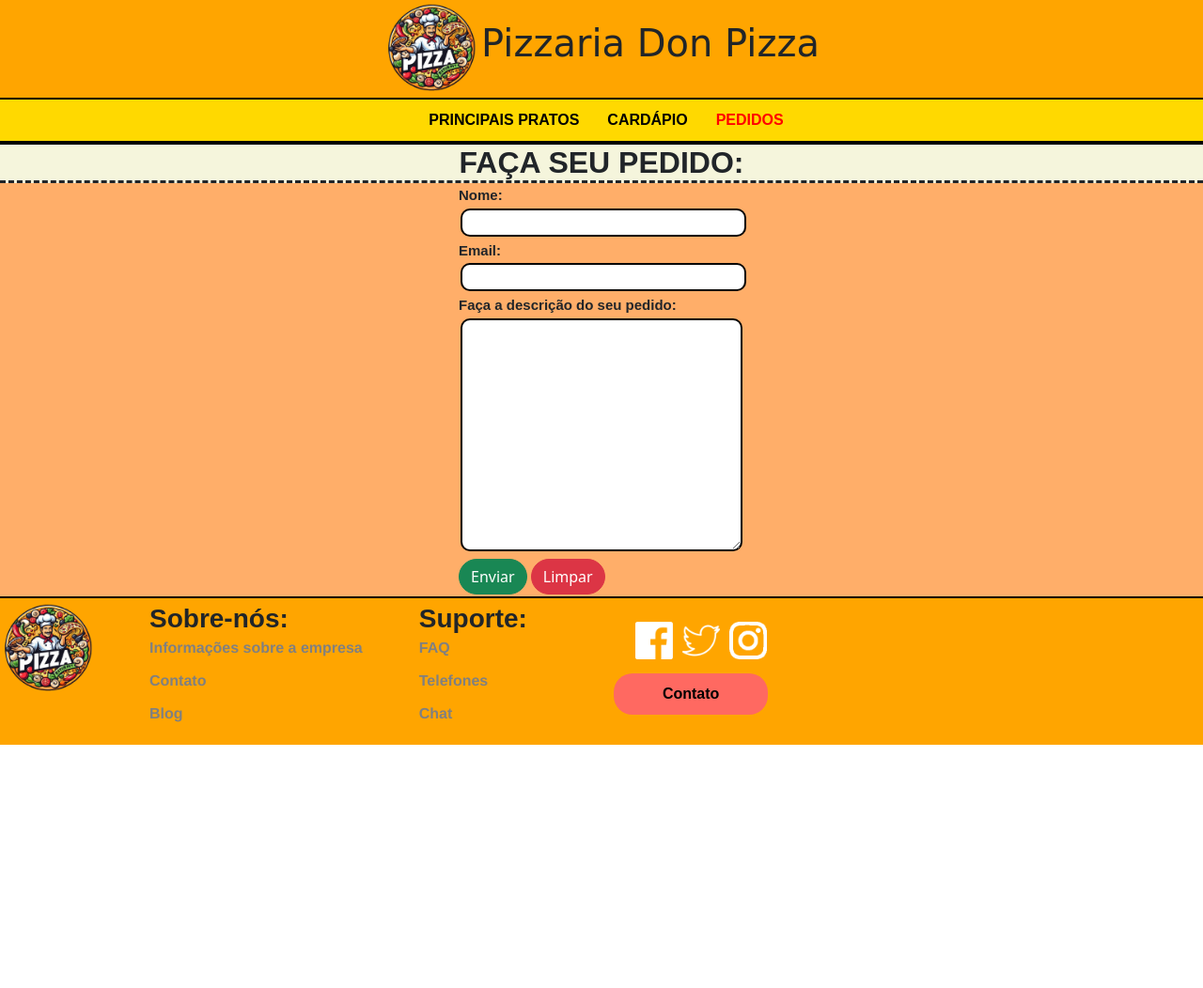
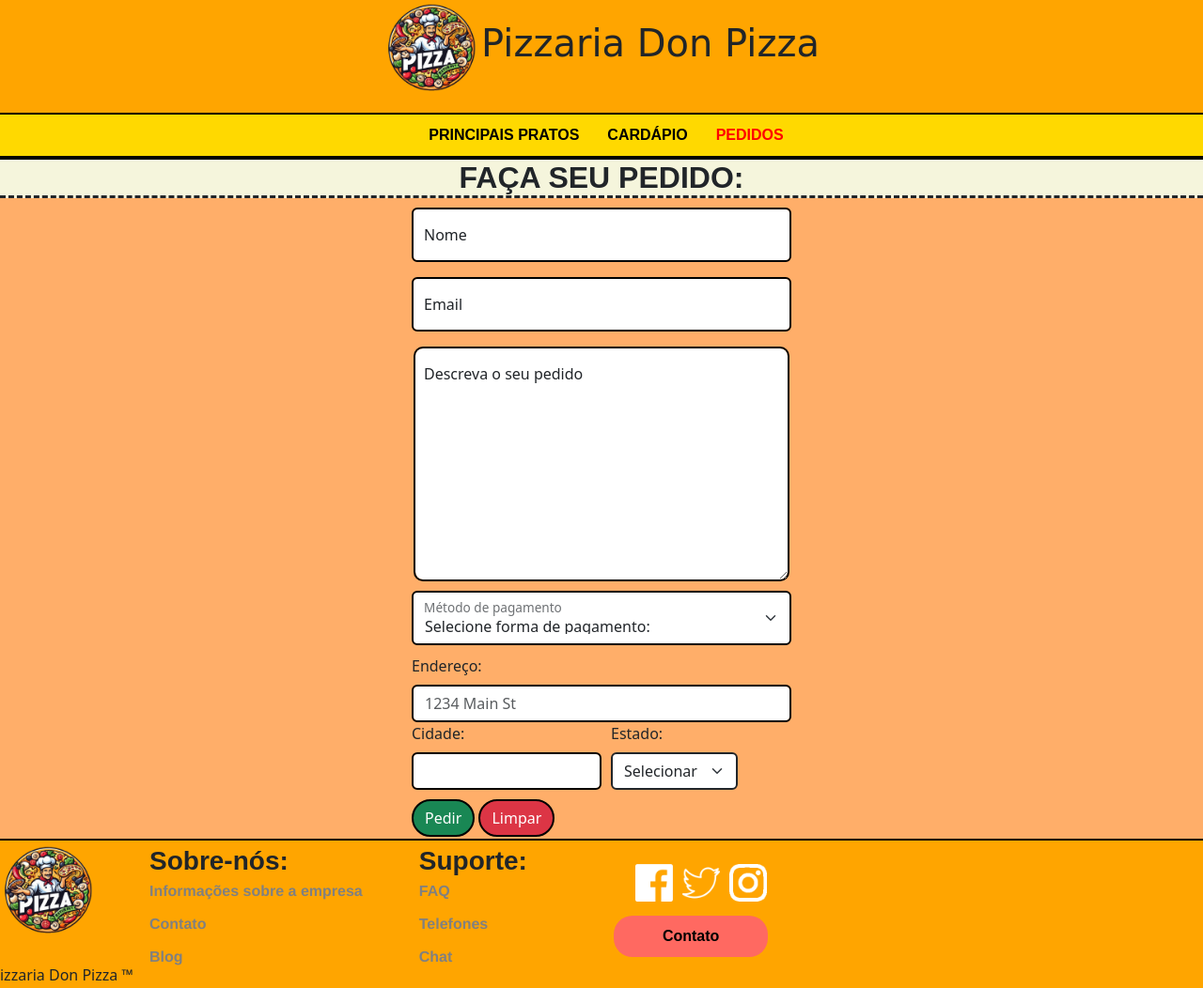
Before and after one commit to Caique-Mendonca/site-pizzaria, a plain HTML site: page pedidos.html in a window 1280 px wide. Shown: the whole page at 94% size. Before the commit the page ends 800 px from the top, so only its background shows below. Drawn offline with nearby package versions, Linux system fonts and the light colour scheme.

Commit message:
Add files via upload

```diff
--- a/pedidos.html
+++ b/pedidos.html
@@ -20,20 +20,79 @@
             <a class="cardapio-hub" href="cardapio.html"><p>CARDÁPIO</p></a>
             <a class="pedido-hub" href="#"><p>PEDIDOS</p></a>
         </nav>
+    </div>
         <h2 id="faca-seu-pedido">FAÇA SEU PEDIDO:</h2>
         <section id="pedido">
             <form action="get" class="pedido-formulario">
-                <label class="label-form" for="nome"><b>Nome:</b></label>
-                <input class="email" type="text" id="nome"> <br>
-                <label class="label-form" for="Email"><b>Email:</b></label>
-                <input class="email" type="email" id="Email"> <br>
-                <label class="label-form" for="drescricao-pedido"><b>Faça a descrição do seu pedido:</b></label><br>
-                <textarea name="" id="drescricao-pedido" cols="30" rows="10"></textarea> <br>
-                <input style="margin-bottom: 2px; border-radius: 100px;" class="btn btn-success" type="submit" value="Enviar" id="Enviar">
+                <div class="form-floating mb-3">
+                    <input type="text" class="form-control" id="floatingInput" placeholder="name@example.com">
+                    <label for="floatingInput">Nome</label>
+                  </div>
+                <div class="form-floating mb-3">
+                    <input type="email" class="form-control" id="floatingInput" placeholder="name@example.com">
+                    <label for="floatingInput">Email</label>
+                  </div>
+                  <div class="form-floating">
+                    <textarea class="form-control" placeholder="Leave a comment here" id="floatingTextarea2" style="height: 250px; width: 400px;"></textarea>
+                    <label for="floatingTextarea2">Descreva o seu pedido</label>
+                  </div>
+                  <div class="form-floating">
+                    <select class="form-select" id="floatingSelectGrid" style="margin-bottom: 10px; border: solid black 2px;">
+                      <option selected>Selecione forma de pagamento:</option>
+                      <option value="1">Pix</option>
+                      <option value="2">Cartão</option>
+                      <option value="3">Boleto</option>
+                    </select>
+                    <label for="floatingSelectGrid">Método de pagamento</label>
+                  </div>
+                  <div class="col-12">
+                    <label for="inputAddress" class="form-label">Endereço:</label>
+                    <input type="text" class="form-control" id="inputAddress" placeholder="1234 Main St">
+                  </div>
+                  <div style="display: flex;">
+                  <div class="col-md-6">
+                    <label for="inputCity" class="form-label">Cidade:</label>
+                    <input type="text" class="form-control" id="inputCity" style="margin-bottom: 10px;">
+                  </div>
+                  <div class="col-md-4">
+                    <label for="inputState" class="form-label" style="margin-left: 10px;">Estado:</label>
+                    <select id="inputState" class="form-select" style="margin-left: 10px; border: solid 2px;">
+                      <option selected>Selecionar</option>
+                      <option>AC</option>
+                      <option>AL</option>
+                      <option>AP</option>
+                      <option>AM</option>
+                      <option>BA</option>
+                      <option>CE</option>
+                      <option>ES</option>
+                      <option>GO</option>
+                      <option>MA</option>
+                      <option>MT</option>
+                      <option>MS</option>
+                      <option>MG</option>
+                      <option>PA</option>
+                      <option>PB</option>
+                      <option>PR</option>
+                      <option>PE</option>
+                      <option>PI</option>
+                      <option>RJ</option>
+                      <option>RN</option>
+                      <option>RS</option>
+                      <option>RO</option>
+                      <option>RR</option>
+                      <option>SC</option>
+                      <option>SP</option>
+                      <option>SE</option>
+                      <option>TO</option>
+                      <option>DF</option>
+                    </select>
+                  </div>
+                  </div>
+                <input style="margin-bottom: 2px; border-radius: 100px;" class="btn btn-success" type="submit" value="Pedir" id="Enviar">
                 <input style="margin-bottom: 2px; border-radius: 100px;" class="btn btn-danger" type="reset" value="Limpar" id="limpar">
             </form>
         </section>
-    </div>
+
     <footer>
         <div>
         <img class="pizzaria-logo-rodape" src="images/WhatsApp_Image_2023-11-27_at_19.42.22-removebg-preview.png" alt="pizzaria Logo">
@@ -56,6 +115,7 @@
             <a href="#"><img class="img-rodape" src="images/new-Instagram-logo-white-glyph(2).png" alt="Instagram"></a>
             <a href="#"><p><b>Contato</b></p></a>
         </div>
+        <p class="pizzaria-rodape-tm">Pizzaria Don Pizza &trade;</p>
 
     </footer>
 </body>
--- a/style-cardapio.css
+++ b/style-cardapio.css
@@ -1,3 +1,8 @@
+.pizzaria-rodape-tm{
+    position: relative;
+    top: 131px;
+    right: 1000px;
+}
 .imagens-do-rodape p:hover{
     background-color: #2527242d;
     box-shadow: 2px 2px 4px hsla(0, 0%, 0%, 0.1);
@@ -62,7 +67,7 @@ footer h3{
     font-weight: bold;
 }
 footer{
-    width: 100vw;
+    width: 100%;
     height: fit-content;
     background-color: orange;
     display: flex;
@@ -77,6 +82,7 @@ footer{
     border-bottom: solid 2px black;
     height: fit-content;
     padding-bottom: 20px;
+    width: 100%;
 }
 .bebidas-img{
     width: 30vw;
@@ -98,6 +104,7 @@ footer{
     margin-bottom: 0px;
     font-weight: bold;
     padding-top: 2px;
+    width: 100%;
 }
 .hub a{
     text-decoration: none;
@@ -123,13 +130,13 @@ footer{
 }
 .hub{
     background-color: rgb(255, 217, 0) ;
-    margin-top: -16px;
     display: flex;
     border-bottom: solid black 2px ;
     border-top: solid black 2px;
     position: sticky;
     top: 0;
     justify-content: center;
+    width: 100%;
 }
 header h3{
     font-family: cursive;
@@ -143,7 +150,7 @@ header h3{
     bottom: 10px;
 }
 header{
-    width: 100vw;
+    width: 100%;
     height: 15vh;
     background-color: orange;
     display: flex;
@@ -156,3 +163,7 @@ header{
 body{
     margin: 0px;
 }
+.sticky{
+    position: sticky;
+    top: 0;
+}
--- a/style-pedidos.css
+++ b/style-pedidos.css
@@ -1,3 +1,15 @@
+.pedido-formulario input{
+    border: solid black 2px;
+}
+.form-floating{
+    margin-top: 10px;
+
+}
+.pizzaria-rodape-tm{
+    position: relative;
+    top: 131px;
+    right: 1000px;
+}
 .imagens-do-rodape p:hover{
     background-color: #2527242d;
     box-shadow: 2px 2px 4px hsla(0, 0%, 0%, 0.1);
@@ -62,7 +74,7 @@ footer h3{
     font-weight: bold;
 }
 footer{
-    width: 100vw;
+    width: 100%;
     height: fit-content;
     background-color: orange;
     display: flex;
@@ -84,6 +96,7 @@ footer{
     margin-bottom: 0px;
     font-weight: bold;
     border-top: solid 2px black;
+    width: 100%;
 
 }
 #descricao-pedido{
@@ -113,6 +126,7 @@ footer{
     justify-content: center;
     align-items: center;
     border-bottom: solid 2px black;
+    width: 100%;
 }
 .pedido-hub{
     color: red !important;
@@ -136,13 +150,13 @@ footer{
 }
 .hub{
     background-color: rgb(255, 217, 0) ;
-    margin-top: -16px;
     display: flex;
     border-bottom: solid black 2px ;
     border-top: solid black 2px;
     position: sticky;
     top: 0;
     justify-content: center;
+    width: 100%;
 }
 header h3{
     font-family: cursive;
@@ -156,7 +170,7 @@ header h3{
     bottom: 10px;
 }
 header{
-    width: 100vw;
+    width: 100%;
     height: 15vh;
     background-color: orange;
     display: flex;
--- a/style-pizzaria.css
+++ b/style-pizzaria.css
@@ -1,3 +1,17 @@
+.preco{
+    color: red;
+    margin-top: -15px;
+}
+.pizzaria-rodape-tm{
+    position: relative;
+    top: 131px;
+    right: 1000px;
+}
+.OBS li{
+    margin-left: 40px;
+    font-size: 13px;
+
+}
 .card{
     margin: 50px;
     margin-bottom: 10px;
@@ -41,6 +55,7 @@
     margin-bottom: 0px;
     font-weight: bold;
     border-top: solid 2px black;
+    width: 100%;
 }
 .pizza-calabreza a{
     text-decoration: none;
@@ -118,7 +133,7 @@ footer h3{
     font-weight: bold;
 }
 footer{
-    width: 100vw;
+    width: 100%;
     height: fit-content;
     background-color: orange;
     display: flex;
@@ -138,12 +153,14 @@ footer{
 .OBS p{
     margin-left: 40px;
     padding: 5px;
+    margin-bottom: 0px;
 }
 .OBS{
     background-color: #BDECB6;
     margin-top: -1px;
     border-top: solid black 2px;
     border-bottom: solid black 2px;
+    width: 100%;
 }
 .pizza-4-queijos p{
     font-family: sans-serif;
@@ -183,10 +200,6 @@ footer{
     height: 40vh;
     border-radius: 10px;
 }
-.pizza-calabreza:hover{
-    box-shadow: 3px 3px 6px hsla(0, 0%, 0%, 0.1);
-    cursor: pointer;
-}
 .pizza-calabreza p{
     font-family: sans-serif;
     font-size: 30px;
@@ -196,6 +209,8 @@ footer{
     display: flex;
     background-color: #FFAE69;
     margin-top: 0px;
+    justify-content: center;
+    width: 100%;
 }
 .pizza-calabreza{
     margin: 50px;
@@ -225,13 +240,13 @@ footer{
 }
 .hub{
     background-color: rgb(255, 217, 0) ;
-    margin-top: -16px;
     display: flex;
     border-bottom: solid black 2px ;
     border-top: solid black 2px;
     position: sticky;
     top: 0;
     justify-content: center;
+    width: 100%;
 }
 header h3{
     font-family: cursive;
@@ -245,7 +260,7 @@ header h3{
     bottom: 10px;
 }
 header{
-    width: 100vw;
+    width: 100%;
     height: 15vh;
     background-color: orange;
     display: flex;
```
Also changed, not shown: cardapio.html (+1 -0 lines), pizzaria.html (+11 -5 lines).
